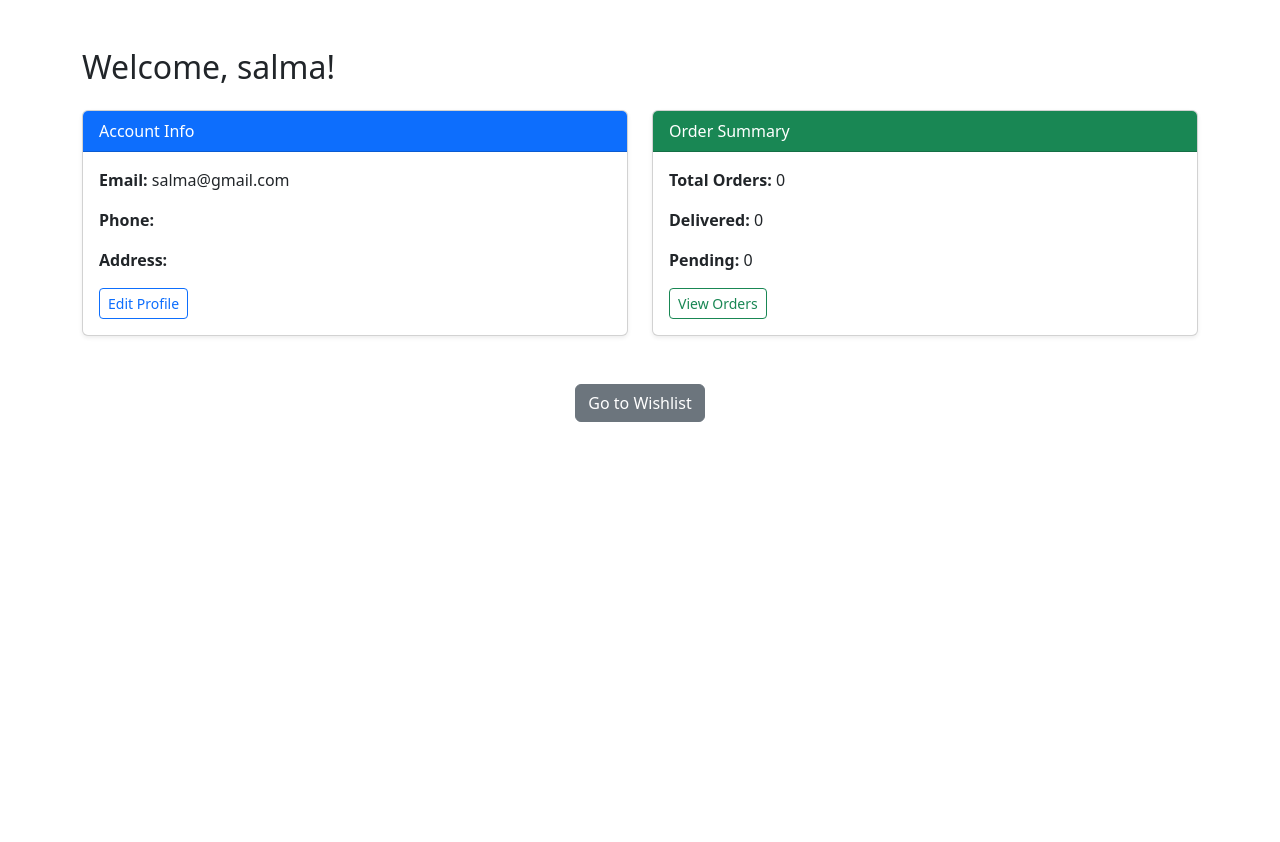
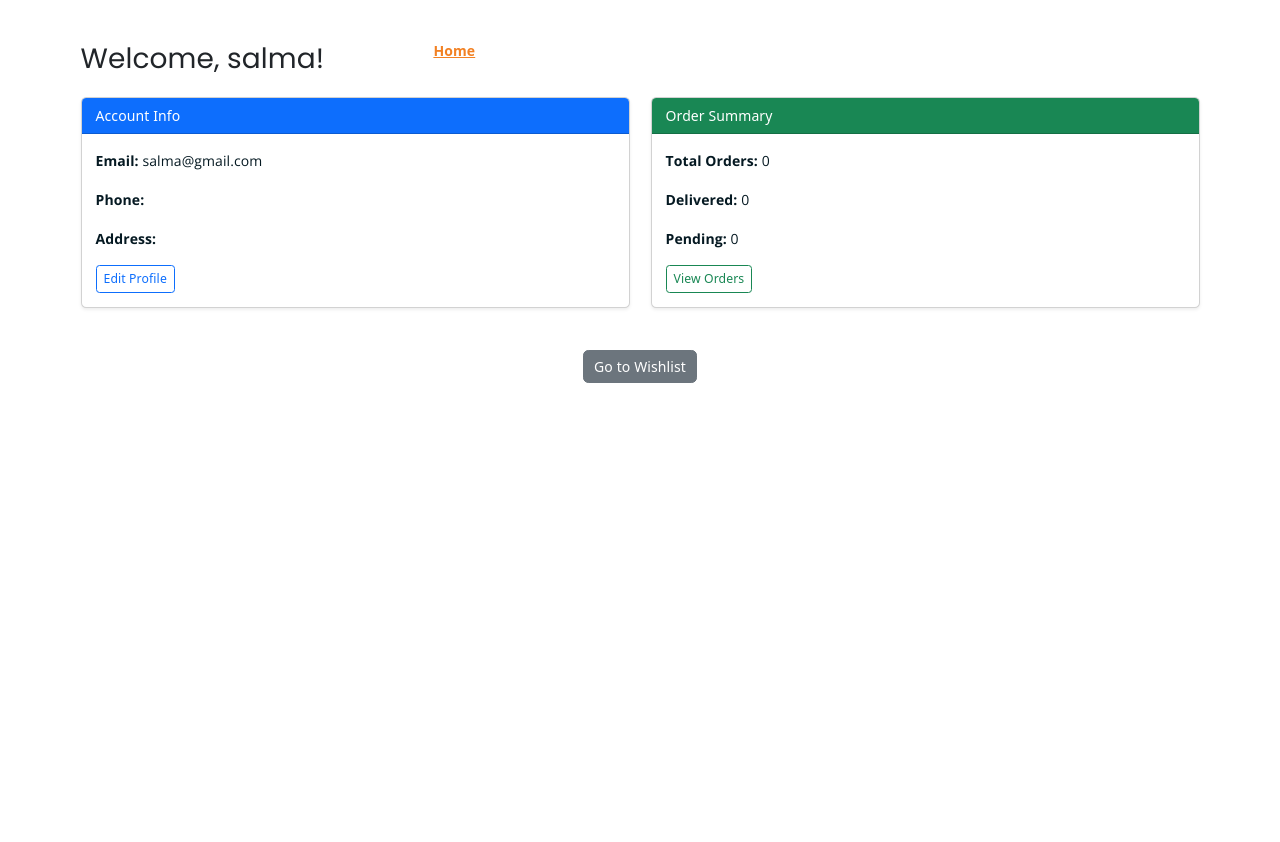
Before and after one commit to Salmathmullali/Shop4U, a Django app: page /user_dashboard/ in a window 1280 px wide. Before the commit the page ends 422 px from the top, so only its background shows below. Run offline with Django 5.2, Linux system fonts and the light colour scheme; a user stored in the database is signed in; data comes from the database, SQL or seed files in the repository; both versions use the stored data as it was after the commit; some libraries are stand-ins or nearby versions.

Commit message:
userpage design

```diff
--- a/app/templates/user_dashboard.html
+++ b/app/templates/user_dashboard.html
@@ -1,3 +1,94 @@
+<!DOCTYPE html>
+{% load static %}
+<html lang="en">
+<head>
+	<meta charset="UTF-8">
+	<meta http-equiv="X-UA-Compatible" content="IE=edge">
+	<meta name="viewport" content="width=device-width, initial-scale=1">
+	<meta name="description" content="Responsive Bootstrap4 Shop Template, Created by Imran Hossain from https://imransdesign.com/">
+
+	<!-- title -->
+	<title>Shop4U</title>
+
+	<!-- favicon -->
+	<link rel="shortcut icon" type="image/png" href="{% static 'img/favicon.png' %}">
+	<!-- google font -->
+	<link href="https://fonts.googleapis.com/css?family=Open+Sans:300,400,700" rel="stylesheet">
+	<link href="https://fonts.googleapis.com/css?family=Poppins:400,700&display=swap" rel="stylesheet">
+	<!-- fontawesome -->
+	<link rel="stylesheet" href="{% static 'css/all.min.css' %}">
+	<!-- bootstrap -->
+	<link rel="stylesheet" href="{% static 'bootstrap/css/bootstrap.min.css' %}">
+	<!-- owl carousel -->
+	<link rel="stylesheet" href="{% static 'css/owl.carousel.css' %}">
+	<!-- magnific popup -->
+	<link rel="stylesheet" href="{% static 'css/magnific-popup.css' %}">
+	<!-- animate css -->
+	<link rel="stylesheet" href="{% static 'css/animate.css' %}">
+	<!-- mean menu css -->
+	<link rel="stylesheet" href="{% static 'css/meanmenu.min.css' %}">
+	<!-- main style -->
+	<link rel="stylesheet" href="{% static 'css/main.css' %}">
+	<!-- responsive -->
+	<link rel="stylesheet" href="{% static 'css/responsive.css' %}">
+
+</head>
+<body>
+
+	<!--PreLoader-->
+    <div class="loader">
+        <div class="loader-inner">
+            <div class="circle"></div>
+        </div>
+    </div>
+    <!--PreLoader Ends-->
+
+	<!-- header -->
+	<div class="top-header-area" id="sticker">
+		<div class="container">
+			<div class="row">
+				<div class="col-lg-12 col-sm-12 text-center">
+					<div class="main-menu-wrap">
+						<!-- logo -->
+						<!-- <div class="site-logo">
+							<a href="index.html">
+								<img src="{% static 'img/logo.png' %}" alt="">
+							</a>
+						</div> -->
+						<!-- logo -->
+
+						<!-- menu start -->
+						<nav class="main-menu">
+							<ul>
+								<li class="current-list-item"><a href="#">Home</a>
+
+								</li>
+								<li><a href="{% url 'register' %}" >Register</a></li>
+								<li><a href="{% url 'collections' %}">Collections</a>
+
+								</li>
+								<li><a href="{% url 'login' %}">Login</a>
+
+								</li>
+
+								<li>
+									<div class="header-icons">
+										<a class="shopping-cart" href="cart.html"><i class="fas fa-shopping-cart"></i></a>
+										<a class="mobile-hide search-bar-icon" href="#"><i class="fas fa-search"></i></a>
+									</div>
+								</li>
+							</ul>
+						</nav>
+						<a class="mobile-show search-bar-icon" href="#"><i class="fas fa-search"></i></a>
+						<div class="mobile-menu"></div>
+						<!-- menu end -->
+					</div>
+				</div>
+			</div>
+		</div>
+	</div>
+
+
 <!DOCTYPE html>
 <html lang="en">
 <head>
@@ -46,5 +137,31 @@
     <a href="{% url 'view_wishlist' %}" class="btn btn-secondary">Go to Wishlist</a>
   </div>
 </div>
+<script>
+    document.getElementById("year").textContent = new Date().getFullYear();
+</script>
+
+
+	<!-- jquery -->
+	<script src="{% static 'js/jquery-1.11.3.min.js' %}"></script>
+	<!-- bootstrap -->
+	<script src="{% static 'bootstrap/js/bootstrap.min.js' %}"></script>
+	<!-- count down -->
+	<script src="{% static 'js/jquery.countdown.js' %}"></script>
+	<!-- isotope -->
+	<script src="{% static 'js/jquery.isotope-3.0.6.min.js' %}"></script>
+	<!-- waypoints -->
+	<script src="{% static 'js/waypoints.js' %}"></script>
+	<!-- owl carousel -->
+	<script src="{% static 'js/owl.carousel.min.js' %}"></script>
+	<!-- magnific popup -->
+	<script src="{% static 'js/jquery.magnific-popup.min.js' %}"></script>
+	<!-- mean menu -->
+	<script src="{% static 'js/jquery.meanmenu.min.js' %}"></script>
+	<!-- sticker js -->
+	<script src="{% static 'js/sticker.js' %}"></script>
+	<!-- main js -->
+	<script src="{% static 'js/main.js' %}"></script>
+
 </body>
 </html>
```
Also changed, not shown: db.sqlite3.
